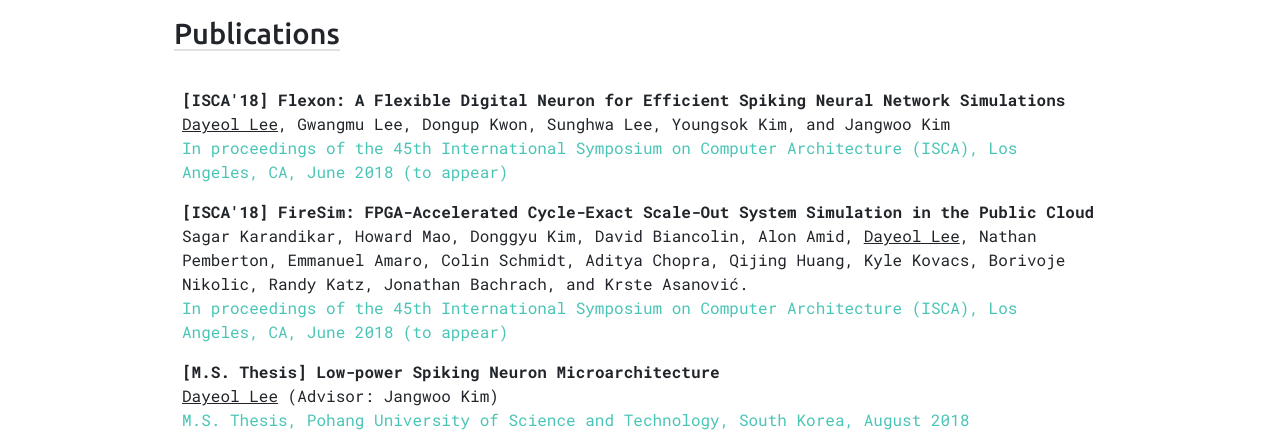
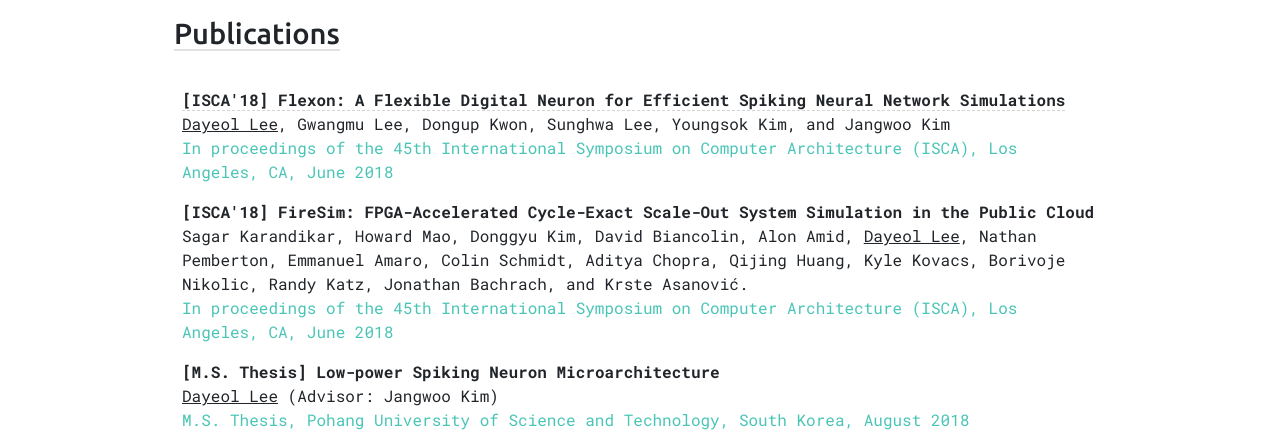
Before and after one commit to dayeol/dayeol.github.io, a Jekyll site: the page built from index.html, in a window 1280 px wide. Shown: the part 866-1298 px from the top of the page. Built offline with Jekyll 4.4.1, drawn with Linux system fonts in a browser that asks for light colours; nearby versions of some CDN libraries.

Commit message:
added printed version

```diff
--- a/index.html
+++ b/index.html
@@ -70,12 +70,14 @@
 		</h3>
 		<div class="cv-item" itemscope itemtype="http://schema.org/PublicationEvent">
 			<div class="cv-title">
+				<a href="{{ site.url }}/publications/flexon-isca18.pdf">
 				<b itemprop="organizer">[ISCA'18]</b> <b itemprop="name">Flexon: A Flexible Digital Neuron for Efficient Spiking Neural Network Simulations</b>
+				</a>
 				<br/>
 				<u itemprop="contributor">Dayeol Lee</u>, Gwangmu Lee, Dongup Kwon, Sunghwa Lee, Youngsok Kim, and Jangwoo Kim
 			</div>
 			<div class="cv-content" itemprop="publishedBy">
-				In proceedings of the 45th International Symposium on Computer Architecture (ISCA), Los Angeles, CA, June 2018 (to appear)
+				In proceedings of the 45th International Symposium on Computer Architecture (ISCA), Los Angeles, CA, June 2018
 			</div>
 		</div>
 		<div class="cv-item" itemscope itemtype="http://schema.org/PublicationEvent">
@@ -88,7 +90,7 @@
 				Nikolic, Randy Katz, Jonathan Bachrach, and Krste Asanović.
 			</div>
 			<div class="cv-content" itemprop="publishedBy">
-				In proceedings of the 45th International Symposium on Computer Architecture (ISCA), Los Angeles, CA, June 2018 (to appear)
+				In proceedings of the 45th International Symposium on Computer Architecture (ISCA), Los Angeles, CA, June 2018
 			</div>
 		</div>
 		<div class="cv-item" itemscope itemtype="http://schema.org/PublicationEvent">
```
Also changed, not shown: 1 other file.
